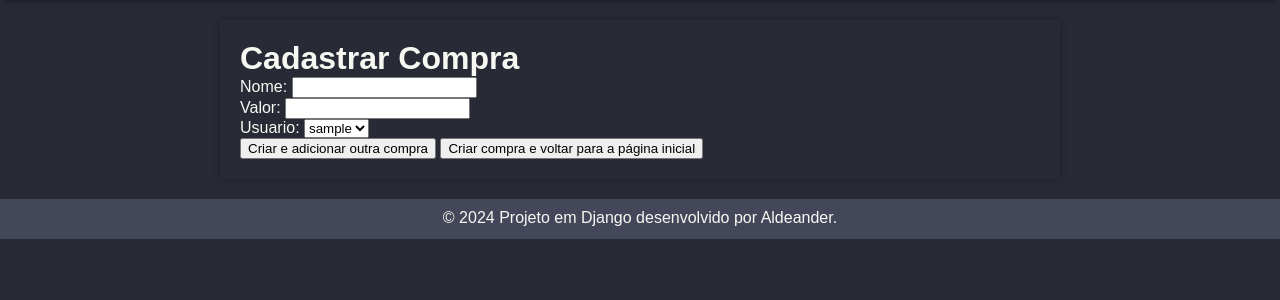
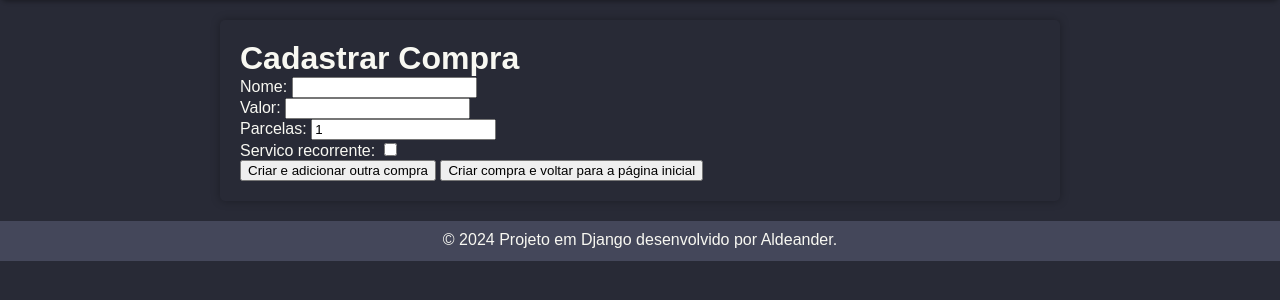
Before and after one commit to aldeandersantos/Django_Faturas, a Django app: page /cadastrar_compra/ in a window 1280 px wide. Shown: the part 55-355 px from the top of the page. Run offline with Django 5.2, Linux system fonts and the light colour scheme; the visitor is signed in with stand-in values (Sample User, id 1); data comes from the database, SQL or seed files in the repository.

Commit message:
Feature serviços r. adicionados

```diff
--- a/app_faturas/forms.py
+++ b/app_faturas/forms.py
@@ -4,4 +4,4 @@ from .models import Compra
 class CompraForm(forms.ModelForm):
     class Meta:
         model = Compra
-        fields = ['nome', 'valor', 'parcelas', 'usuario']
+        fields = ['nome', 'valor', 'parcelas', 'servico_recorrente']
--- a/app_faturas/models.py
+++ b/app_faturas/models.py
@@ -7,8 +7,8 @@ from django.dispatch import receiver
 class Compra(models.Model):
     nome = models.CharField(max_length=255)
     valor = models.DecimalField(max_digits=10, decimal_places=2)
-    parcelas = models.IntegerField(default=1, editable=False)
-    servico_recorrente = models.BooleanField(default=False, editable=False)
+    parcelas = models.IntegerField(default=1, editable=True)
+    servico_recorrente = models.BooleanField(default=False, editable=True)
     usuario = models.ForeignKey(User, on_delete=models.CASCADE)
     data = models.DateField(default=timezone.now, editable=True)
     mes = models.IntegerField(default=timezone.now().month, editable=True)
@@ -35,5 +35,21 @@ def criar_parcelas(sender, instance, **kwargs):
             nova_compra.save()
         instance.delete()
 
+@receiver(post_save, sender=Compra)
+def recorrencia(sender, instance, **kwargs):
+    if instance.servico_recorrente == True:
+        nova_compra = Compra(
+            nome=instance.nome,
+            valor=instance.valor,
+            parcelas=1,
+            usuario=instance.usuario,
+            data=instance.data,
+            mes=12,
+            ano=2021,
+            servico_recorrente=True
+        )
+        nova_compra.save()
+        instance.delete()
+
 class Cliente(models.Model):
     user = models.OneToOneField(User, on_delete=models.CASCADE)
--- a/app_faturas/views.py
+++ b/app_faturas/views.py
@@ -11,19 +11,26 @@ def pagina_inicial(request):
 @login_required
 def cadastrar_compra(request):
     compras = Compra.objects.filter(usuario=request.user)
-    form = CompraForm(request.POST or None, initial={'usuario': request.user})
 
     if request.method == 'POST':
+        form = CompraForm(request.POST)
         if form.is_valid():
-            form.save()
+            compra = form.save(commit=False)
+            compra.usuario = request.user
+            compra.save()
+
             if 'add_another' in request.POST:
                 # Redireciona para a página de cadastro novamente
                 return redirect('cadastrar_compra')
             elif 'go_to_home' in request.POST:
                 # Redireciona para a página inicial
                 return redirect('pagina_inicial')
+    else:
+        # Se o método não for POST, inicialize o formulário sem dados
+        form = CompraForm()
 
     return render(request, 'app_faturas/cadastrar_compra.html', {'compras': compras, 'form': form})
+
 
 @login_required
 def visualizar_faturas(request, ano=None, mes=None):
@@ -33,13 +40,17 @@ def visualizar_faturas(request, ano=None, mes=None):
     selected_mes, selected_ano = service.definirData(request)
 
     # Lógica para obter todas as compras do usuário
+    compras_recorrentes = Compra.objects.filter(usuario=request.user, servico_recorrente=True)
     compras = Compra.objects.filter(usuario=request.user, ano=selected_ano, mes=selected_mes)
+
+   ## compras = compras + Compra.objects.filter(usuario=request.user, servico_recorrente=True)
 
     # Lógica para calcular o total gasto no mês atual
     total_gasto = compras.aggregate(Sum('valor'))['valor__sum']
 
     # Renderizando a página
     return render(request, 'app_faturas/visualizar_faturas.html', {
+        'compras_recorrentes': compras_recorrentes,
         'compras': compras,
         'total_gasto': total_gasto,
         'ano': ano,
```
Also changed, not shown: templates/app_faturas/visualizar_faturas.html (+7 -0 lines).
